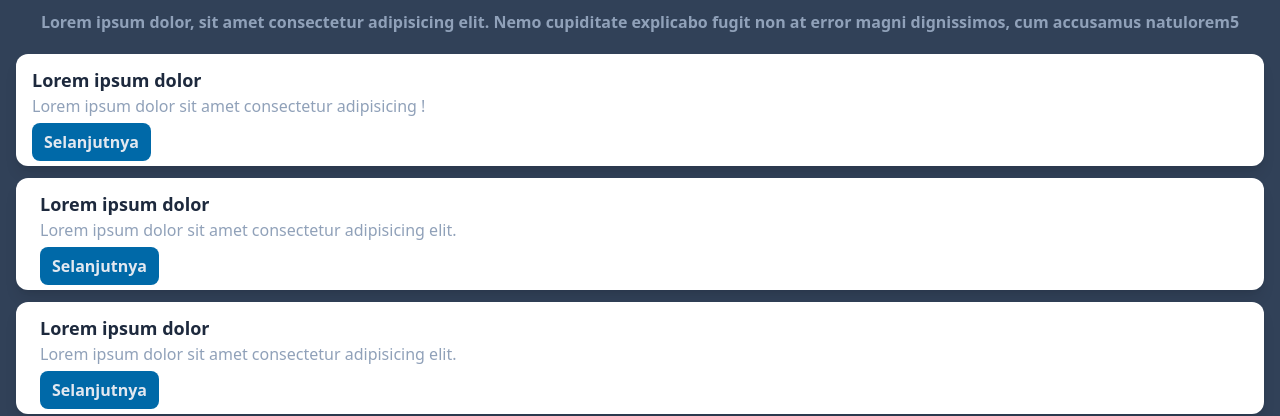
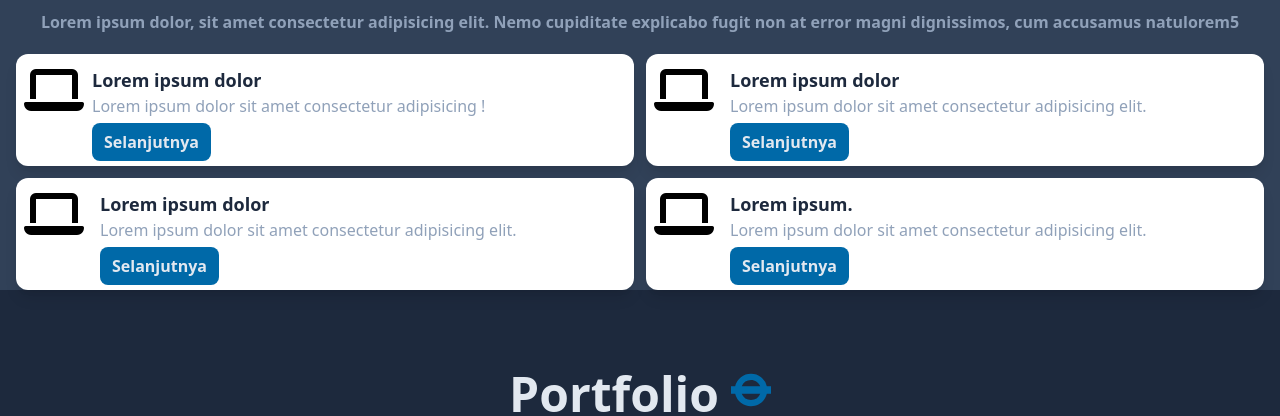
Before and after one commit to Galih-Gian/portfolio, a website: page index.html in a window 1280 px wide. Shown: the part 558-974 px from the top of the page. Drawn offline with Linux system fonts and the light colour scheme.

Commit message:
Update index.html

```diff
--- a/index.html
+++ b/index.html
@@ -83,9 +83,9 @@
         consectetur adipisicing elit. Nemo cupiditate explicabo fugit non at error magni dignissimos, cum accusamus
         natulorem5
       </p>
-      <div class="grid grid-cols-1 lg:grid-cols-2 gap-3 justify-center mt-5 px-4">
+      <div class="grid grid-cols-1 md:grid-cols-2 gap-3 justify-center mt-5 px-4">
         <div class="flex justify-start bg-white space-x-1 lg:space-x-5 rounded-xl shadow-lg px-2 py-3 lg:px-5">
-         <span></span>
+         <span class="text-3xl md:text-5xl"><i class="fa-solid fa-laptop"></i></span>
           <div class=" px-1 lg:px-4">
             <h2 class="font-semibold text-lg lg:text-2xl text-slate-800">Lorem ipsum dolor</h2>
             <p class=" text-slate-400 text-xs lg:text-base mb-3">Lorem ipsum dolor sit amet consectetur adipisicing
@@ -95,7 +95,7 @@
 
         </div>
         <div class="flex justify-start bg-white space-x-2 lg:space-x-5 rounded-xl shadow-lg py-3 px-2 lg:px-5">
-         <span></span>
+          <span class="text-3xl md:text-5xl"><i class="fa-solid fa-laptop"></i></span>
           <div class="px-2 lg:px-4">
             <h2 class="font-semibold text-lg lg:text-2xl text-slate-800">Lorem ipsum dolor</h2>
             <p class="text-slate-400 text-xs lg:text-base mb-3">Lorem ipsum dolor sit amet consectetur adipisicing elit.</p>
@@ -104,7 +104,7 @@
 
         </div>
         <div class="flex justify-start bg-white space-x-2 lg:space-x-5 rounded-xl shadow-lg py-3 px-2 lg:px-5">
-        <span></span>
+        <span class="text-3xl md:text-5xl"><i class="fa-solid fa-laptop"></i></span>
           <div class="px-2 lg:px-4">
             <h2 class="font-semibold text-lg lg:text-2xl text-slate-800">Lorem ipsum dolor</h2>
             <p class=" text-slate-400 text-xs lg:text-base mb-3">Lorem ipsum dolor sit amet consectetur adipisicing elit.</p>
@@ -112,7 +112,7 @@
           </div>
         </div>
         <div class="flex justify-start bg-white space-x-2 lg:space-x-5 rounded-xl shadow-lg py-3 px-2 lg:px-5">
-          <span></span>
+           <span class="text-3xl md:text-5xl"><i class="fa-solid fa-laptop"></i></span>
           <div class="px-2 lg:px-4">
             <h2 class="font-semibold text-lg lg:text-2xl text-slate-800">Lorem ipsum.</h2>
             <p class="text-slate-400 text-xs lg:text-base mb-3">Lorem ipsum dolor sit amet consectetur adipisicing elit.</p>
```
